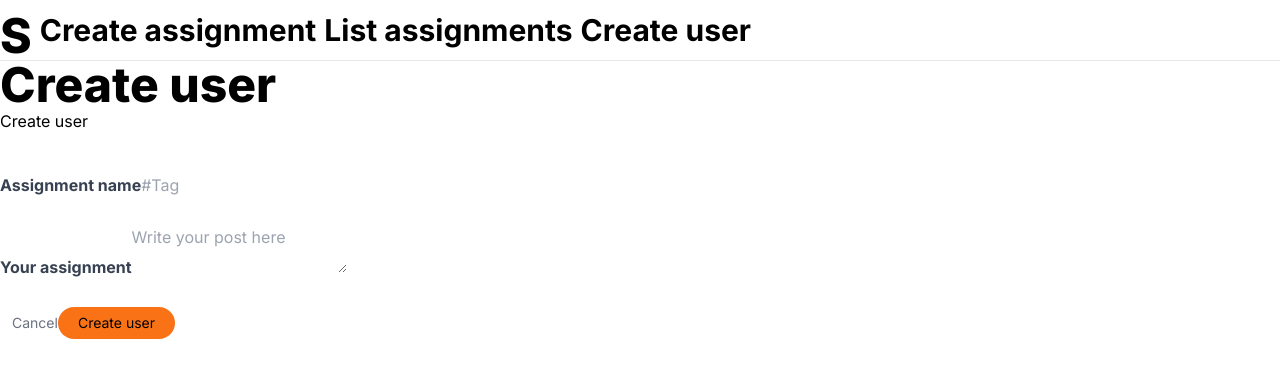
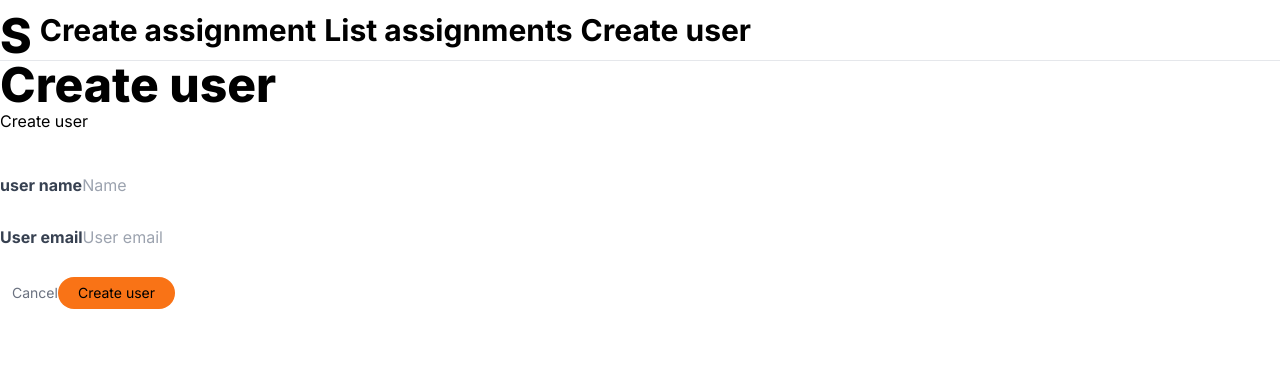
Before and after one commit to edv-rd/students, a Next.js app: page /create-user in a window 1280 px wide. Shown: the top 378 px of the page. Built offline with nearby package versions, Linux system fonts and the light colour scheme.

Commit message:
updated Form

```diff
--- a/components/Form.tsx
+++ b/components/Form.tsx
@@ -4,9 +4,10 @@ import Link from "next/link";
 import { useState, ChangeEvent, useEffect } from "react";
 
 export declare interface FormData {
-  assignment_name?: string;
+  name?: string;
   assignment_instructions?: string;
   user_name?: string;
+  user_email?: string;
   // Add other properties as needed
 }
 
@@ -29,13 +30,8 @@ function Form({ type, submitting, handleSubmit }: FormProps) {
   const handleChange = (
     event: ChangeEvent<HTMLInputElement> | ChangeEvent<HTMLTextAreaElement>
   ) => {
-    console.log("handleChange");
     updateFormData(event.currentTarget.name, event.currentTarget.value);
   };
-
-  useEffect(() => {
-    console.log(formData);
-  }, [formData]);
 
   return (
     <section className="w-full max-w-full flex-start flex-col">
@@ -50,18 +46,19 @@ function Form({ type, submitting, handleSubmit }: FormProps) {
       >
         <label>
           <span className="font-satoshi font-semibold text-base text-gray-700">
-            Assignment name
+            {type} name
           </span>
           <input
-            value={formData["assignment_name"] || ""}
-            name="assignment_name"
+            value={formData["name"] || ""}
+            name="name"
             onChange={handleChange}
             type="text"
-            placeholder="#Tag"
+            placeholder="Name"
             required
             className="form_input"
           />
         </label>
+        {type === "assignment" && (
           <label>
             <span className="font-satoshi font-semibold text-base text-gray-700">
               Your assignment
@@ -76,6 +73,24 @@ function Form({ type, submitting, handleSubmit }: FormProps) {
               className=""
             />
           </label>
+        )}
+
+        {type === "user" && (
+          <label>
+            <span className="font-satoshi font-semibold text-base text-gray-700">
+              User email
+            </span>
+            <input
+              value={formData["user_email"] || ""}
+              name="user_email"
+              onChange={handleChange}
+              type="text"
+              placeholder="User email"
+              required
+              className="form_input"
+            />
+          </label>
+        )}
 
         <div className="flex-end mx-3 mb-5 gap-4">
           <Link href="/" className="text-gray-500 text-sm">
```
Lines whose indentation alone changed are shown as unchanged.
